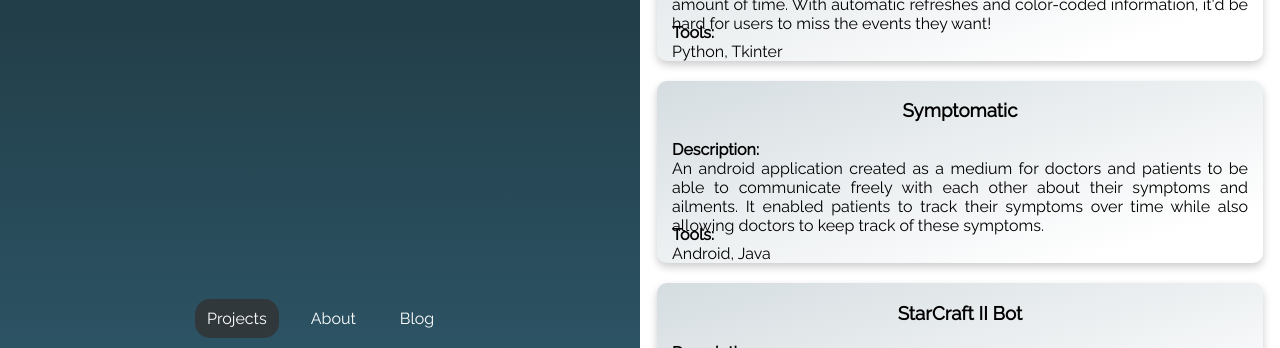
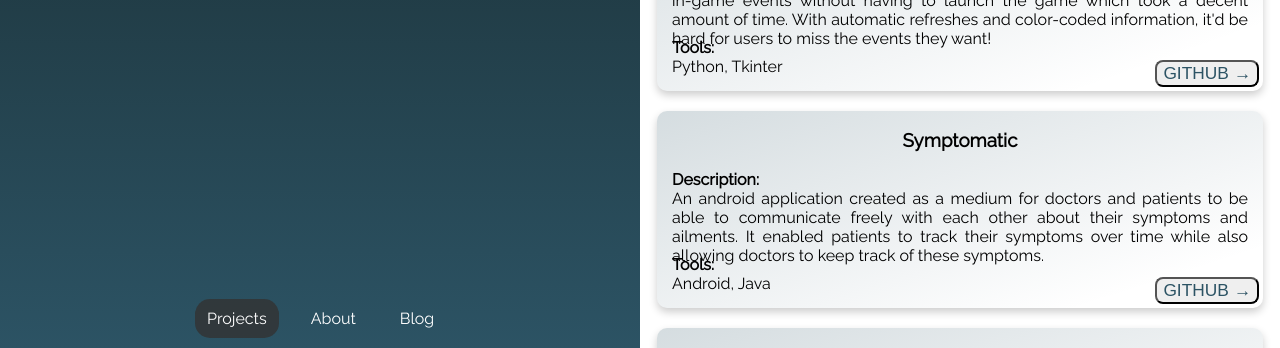
Before and after one commit to ahzam1/portfolio, a plain HTML site: page index.html in a window 1280 px wide. Shown: the part 452-800 px from the top of the page. Drawn offline with nearby package versions, Linux system fonts and the light colour scheme.

Commit message:
insert generic commit message here

```diff
--- a/app.js
+++ b/app.js
@@ -43,6 +43,23 @@ function genProjects(){
         used.appendChild(document.createTextNode(res.tools.join(", ")));
         used.style.margin=0;
         card.appendChild(used);
+        let bigbr = document.createElement("br");
+        bigbr.style.marginTop="15px";
+        card.appendChild(bigbr);
+
+        let link = document.createElement("button");
+        link.appendChild(document.createTextNode('GITHUB →'));
+        link.onclick = function() {
+          window.open(res.link, '_blank');
+          console.log("gtes");
+        };
+        if(res.link == ""){
+          link.disabled=true;
+          link.title="Code is not public.";
+        }
+        card.appendChild(link);
+
+
 
 
         let container = document.querySelector("#p");
--- a/projects.js
+++ b/projects.js
@@ -1,7 +1,7 @@
 var post = [{
   "title":"NeuroTech",
   "id":1,
-  "status":"Development",
+  "status":"10%",
   "description":"A Unity game intended to provide data for finding relationships between certain brain waves and human actions. The application utilizes the feedback from the MUSE Headband alongside user input to generate a timeline of interactions and brainwaves. Researchers at NeuroTech plan to use this timeline for creating a tool to aid ADHD.",
   "image":"https://picsum.photos/id/728/200/300",
   "tools":[
@@ -22,7 +22,7 @@ var post = [{
     "Python",
     "Tkinter"
   ],
-  "link":"",
+  "link":"https://github.com/ahzam1/warfriend",
   "readmore":""
 },
 {
@@ -35,7 +35,7 @@ var post = [{
     "Android",
     "Java"
   ],
-  "link":"",
+  "link":"https://github.com/CMPUT301F18T23/Symptomatic",
   "readmore":""
 },
 {
@@ -48,7 +48,7 @@ var post = [{
     "C++",
     "Blizzard API"
   ],
-  "link":"",
+  "link":"https://github.com/nocduro/cmput350",
   "readmore":""
 },
 {
@@ -60,7 +60,7 @@ var post = [{
   "tools":[
     "RPGMakerMV",
   ],
-  "link":"",
+  "link":"https://github.com/chaidar97/University",
   "readmore":""
 },
 
@@ -75,7 +75,7 @@ var post = [{
     "CSS",
     "JavaScript"
   ],
-  "link":"",
+  "link":"https://github.com/ahzam1/portfolio",
   "readmore":""
 },
 
--- a/styles.css
+++ b/styles.css
@@ -84,7 +84,7 @@ li:hover:not(.active) {
 .card {
   display: inline-block;
   margin:10px;
-
+  position: relative;
   padding-left: 15px;
   padding-right: 15px;
   border-radius: 10px;
@@ -113,3 +113,12 @@ br {
             content: ""; /* clears default height */
             margin-top: -10px; /* change this to whatever height you want it */
 }
+
+.card button {
+  position: absolute;
+  bottom: 4px;
+  right: 4px;
+  border-radius: 8px;
+  color: #2C5364;
+  font-size: 13pt;
+}
```
